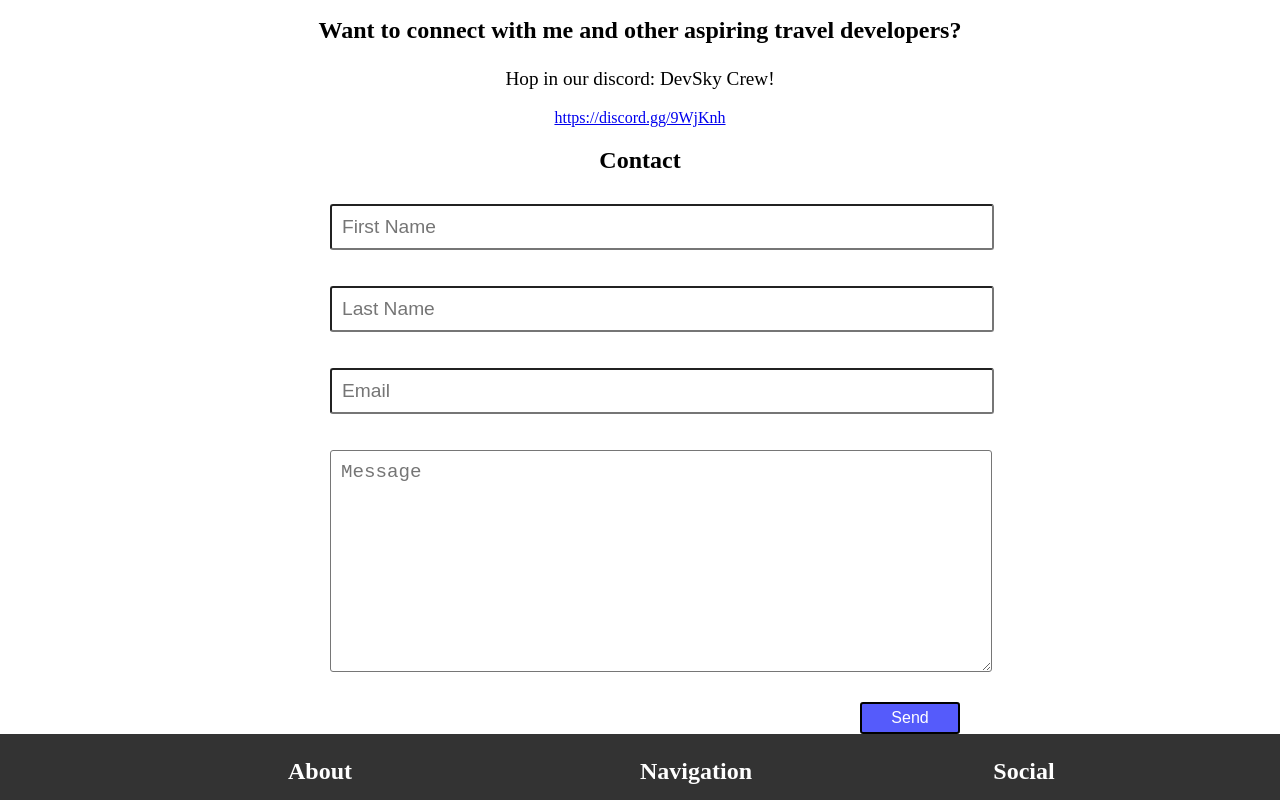
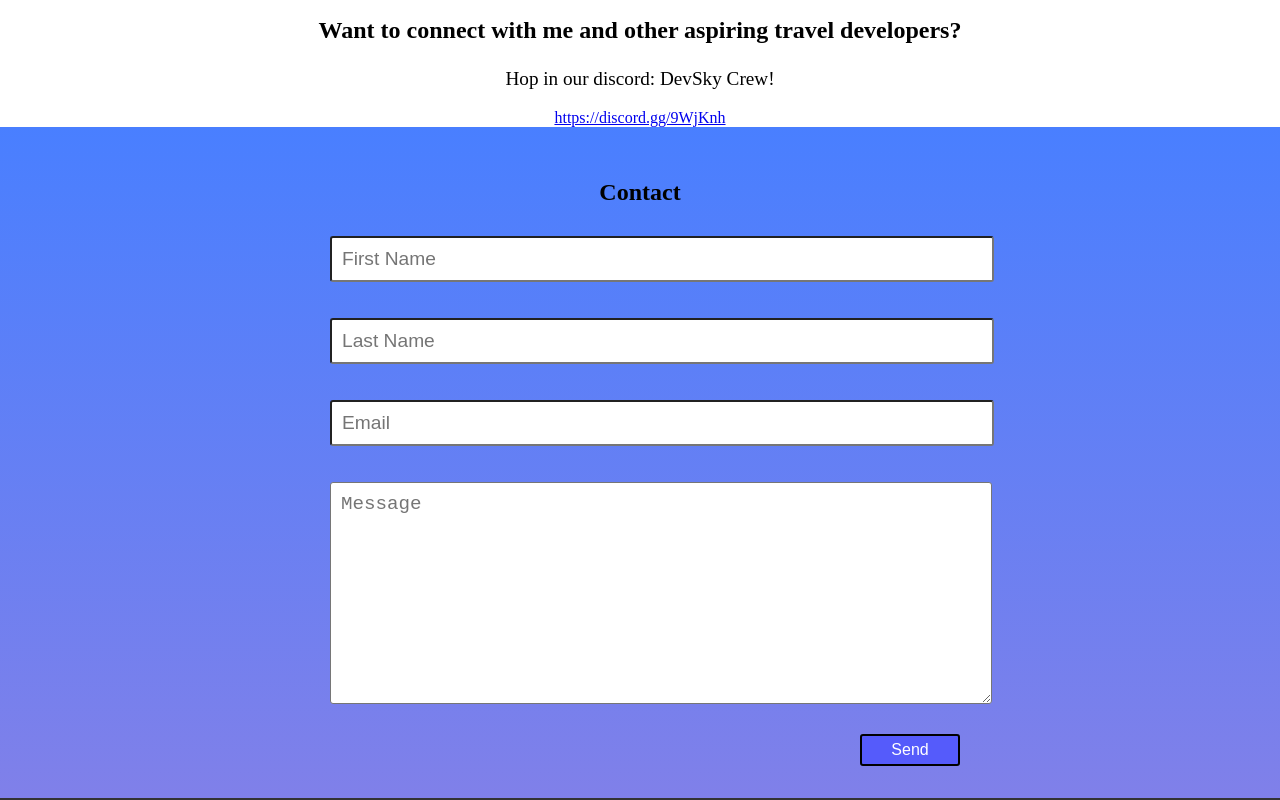
Before and after one commit to timh1203/tdNet2, a Next.js app: page / in a window 1280 px wide. Shown: the part 880-1680 px from the top of the page. Built offline with nearby package versions, Linux system fonts and the light colour scheme; no server answers.

Commit message:
Add gradient background to contact

```diff
--- a/src/components/Home/Contact.js
+++ b/src/components/Home/Contact.js
@@ -89,6 +89,9 @@ const Contact = () => {
 }
 
 const Section1 = styled.section`
+  padding: 2rem 0;
+  background: rgb(128,128,233);
+  background: linear-gradient(0deg, rgba(128,128,233,1) 0%, rgba(73,127,255,1) 100%);
 `
 const Div1 = styled.div`
   text-align: center;
@@ -112,7 +115,7 @@ const Input1 = styled.input`
   &:focus {
     outline: none;
     border: 1px solid #555bfb;
-    box-shadow: 0 0 20px #5454FF;
+    box-shadow: 0 0 20px white;
   }
 `
 const Textarea1 = styled.textarea`
@@ -126,7 +129,7 @@ const Textarea1 = styled.textarea`
   &:focus {
     outline: none;
     border: 1px solid #555bfb;
-    box-shadow: 0 0 20px #5454FF;
+    box-shadow: 0 0 20px white;
   }
 `
 const Div4 = styled.div`
@@ -145,7 +148,7 @@ const Button1 = styled.button`
     background: white;
     color: #555bfb;
     border: 2px solid black;
-    box-shadow: 0 0 20px #5454FF;
+    box-shadow: 0 0 20px white;
   }
 `
 
```
